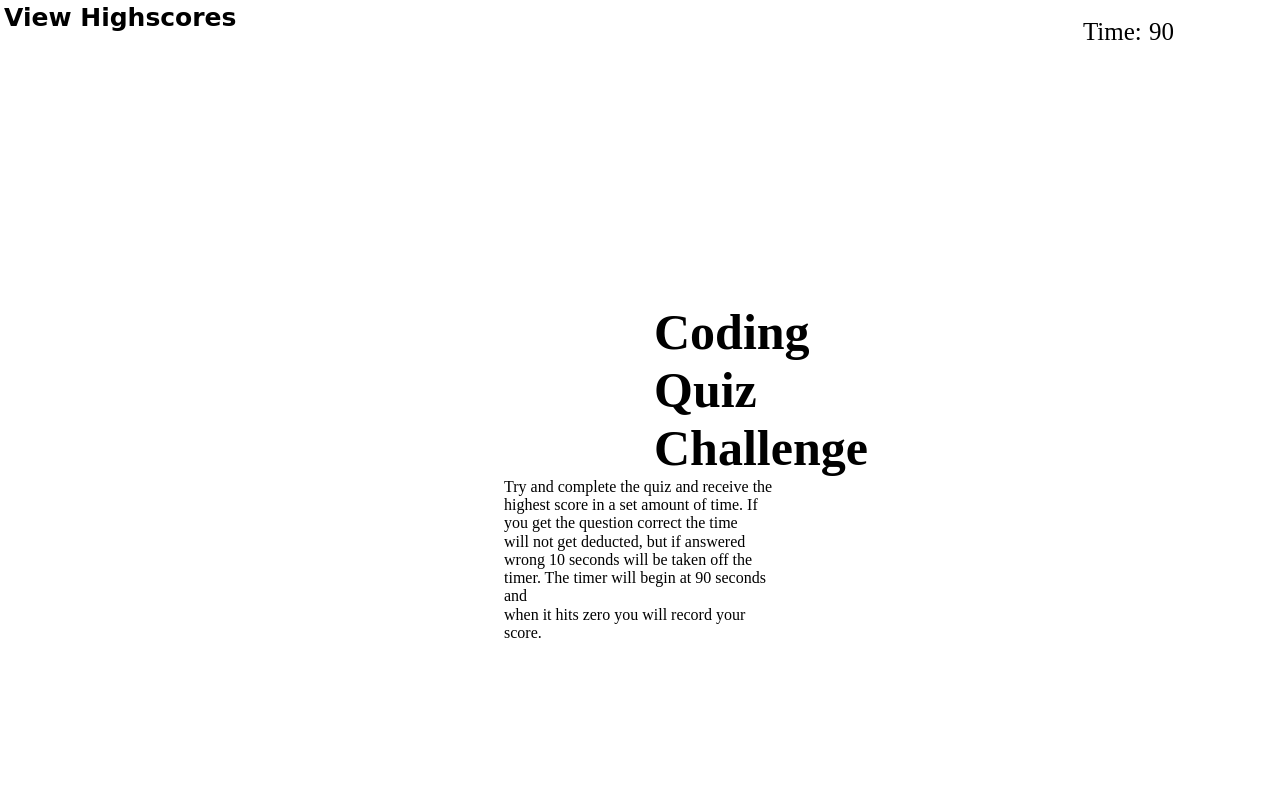
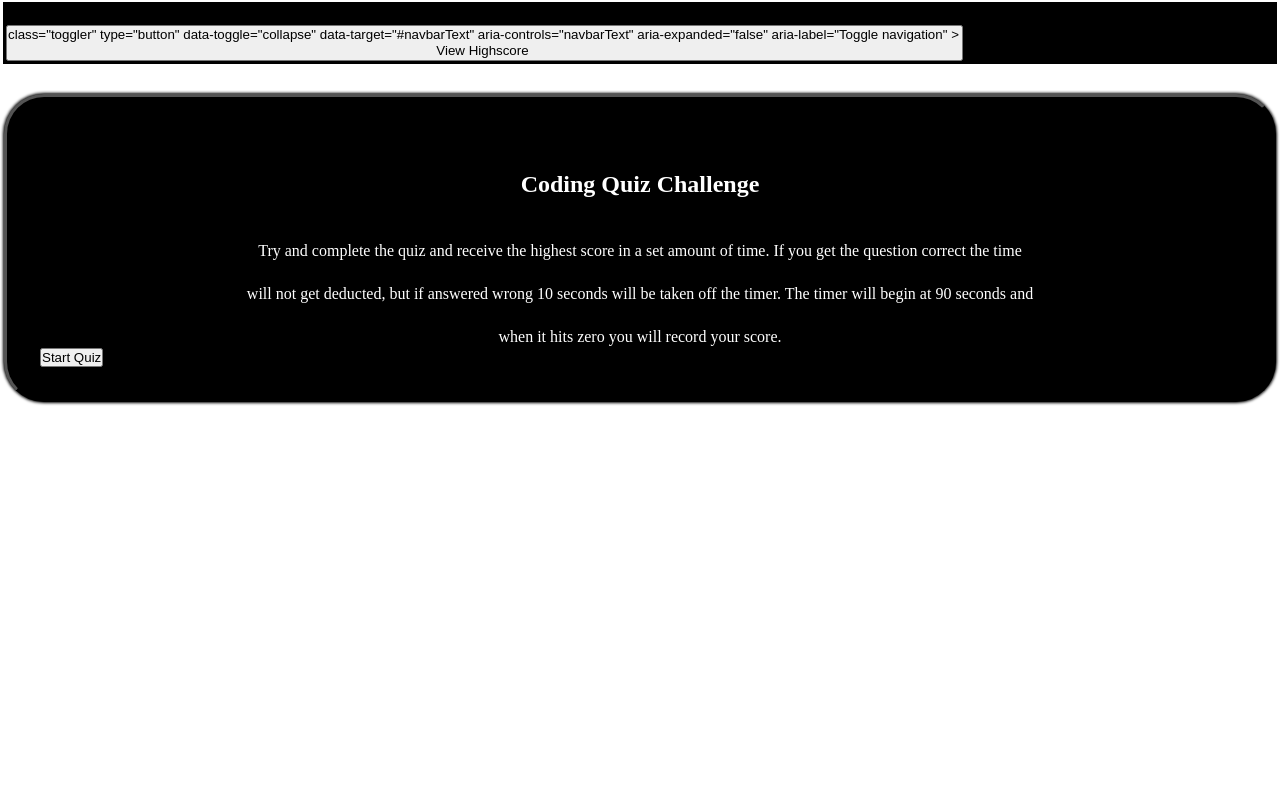
Before and after one commit to Chandler042/Quiz-Time, a plain HTML site: page index.html in a window 1280 px wide. Shown: the top 800 px of the page. Drawn offline with Linux system fonts and the light colour scheme.

Commit message:
styling up css

```diff
--- a/index.html
+++ b/index.html
@@ -3,26 +3,66 @@
 <head>
     <meta charset="UTF-8">
     <meta http-equiv="X-UA-Compatible" content="IE=edge">
-    <meta name="viewport" content="width=device-width, initial-scale=1.0">
+    <meta name="Time quiz" content=""/>
     <link rel="stylesheet" href="./style.css">
     <title>Quiz</title>
 </head>
 <body>
-    <header>
-        <h1>View Highscores</h1>
-        <nav>
-            <li>
-                Time: <text id="time001">90</text>
-            </li>
-        </nav>
-    </header>
-
-    <section id="box" class="box">
-        <h2>Coding Quiz Challenge</h2>
-        <p>Try and complete the quiz and receive the highest score in a set amount of time. If you get the question correct the time</p>
-        <p>will not get deducted, but if answered wrong 10 seconds will be taken  off the timer. The timer will begin at 90 seconds and
-        <p>when it hits zero you will record your score.</p>
-    </section>
-    <footer><button>Start</button></footer>
+    <nav class="navbar navbar-expand-lg navbar-dark bg-dark">
+        <div class="navbar-edit" href="#">Coding Quiz</div>
+        <button>
+            class="toggler"
+            type="button"
+            data-toggle="collapse"
+            data-target="#navbarText"
+            aria-controls="navbarText"
+            aria-expanded="false"
+            aria-label="Toggle navigation"
+        >
+            <span class="navbar-icon"></span>
+        <div class="navbar-collapse" id="navbartxt">
+            <ul class="navnav">
+                <li class="nav-item">
+                    <a class="nav-lnk" id="view-highscore">View Highscore</a>
+                </li>
+            </ul>
+        </div>
+    </nav>
+    <!-- //begining container -->
+    <div class="container" id="main-container">
+        <div id="card-container">
+            <div id="card-body">
+                <span id="target-me"><h2>Coding Quiz Challenge</h2></span>
+                <div id="first-slide">
+                    <p>
+                        Try and complete the quiz and receive the highest score in a set amount of time. If you get the question correct the time
+                    </p>
+                    <p>
+                        will not get deducted, but if answered wrong 10 seconds will be taken  off the timer. The timer will begin at 90 seconds and
+                    </p>
+                    <p>
+                        when it hits zero you will record your score.
+                    </p>
+                </div>
+                <div id="question-slides">
+                    <div id="question-prompt">
+                        <!-- questions should come up -->
+                    </div>
+                    <div id="answer-buttons" class="btn-stack">
+                        <!-- answer buttons appear -->
+                    </div>
+                </div>
+                <div id="footer-card">
+                    <button class="btn btn-prim btn-lg" id="start-button">
+                        Start Quiz
+                    </button>
+                    <button class="btn btn-outline btn-lg hide" id="next-button">
+                        Next Question
+                    </button>
+                </div>
+            </div>
+        </div>
+    </div>
+    <script src="./quiz.js" type="text/javascript"></script>
 </body>
 </html>
--- a/style.css
+++ b/style.css
@@ -4,30 +4,66 @@
     margin: 1px;
 }
 
-header h1 {
-    font-size: 25px;
-    font-family: cursive;
-    float: left;
+h2,
+p,
+#card-footer {
+    text-align: center;
+    margin-top: 25px;
+    color: white;
 }
 
-nav li {
-    float: right;
-    padding-right: 100px;
-    padding-top: 15px;
-    list-style-type: none;
-    font-size: 25px;
+.hide {
+    display: none;
 }
 
-.box {
-    display: flexbox;
-    padding-top: 300px;
-    padding-left: 500px;
-    padding-bottom: 500px;
-    padding-right: 500px;
+.bg-dark {
+    background-color: black;
+    border: 2px solid black;
 }
 
-.box h2 {
-    font-size: 50px;
-    padding-left: 150px;
-    display: flex;
+.navbar-brand,
+.navbar-text,
+.active-page {
+    color: white;
 }
+
+li a {
+    margin-right: 5px;
+}
+
+li a:hover {
+    box-shadow: 0 0 3px 1px;
+}
+
+#main-container {
+    min-height: calc(
+        100vh - 0=90px
+    );
+}
+
+#card-container {
+    border: 3px outset black;
+  box-shadow: 0 0 3px 1px;
+  border-radius: 40px;
+  margin-top: 30px;
+  padding: 30px;
+  background-color: black;
+}
+
+#timer {
+    text-align: center;
+    justify-content: center;
+    padding-top: 13px;
+  padding-bottom: 7px;
+  color: white;
+  background-color: #40b3a1;
+  border-radius: 20px;
+  font-size: 20pt;
+  min-width: 110px;
+  display: flex;
+  position: absolute;
+  top: 80px;
+  right: 10px;
+  margin-left: auto;
+  margin-right: 0;
+}
```
